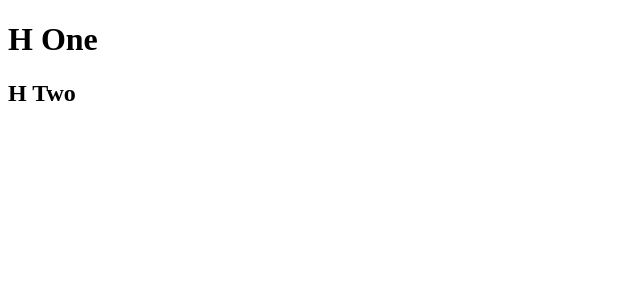
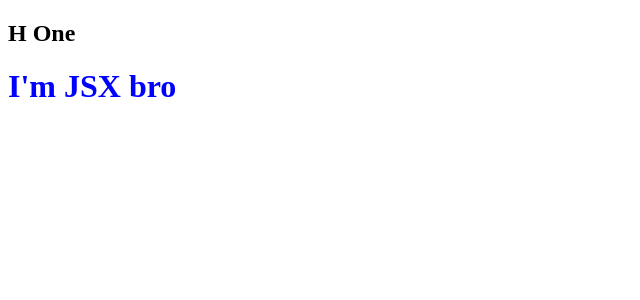
Before and after one commit to KishoreVB70/Namaste-React, a React (Vite) app: page / in a window 1280 px wide. Shown: the top 300 px of the page, without its empty margins (0-640 px from the left). Built offline with nearby package versions, Linux system fonts and the light colour scheme.

Commit message:
Added JSX along with react elements

```diff
--- a/App.js
+++ b/App.js
@@ -1,15 +1,27 @@
 import React from "react";
 import ReactDOM from "react-dom/client";
+
+
+
+
+// Create React elements(Object) - Not HTML DOM element
 // Return react object
-const heading1 = React.createElement("h1", {id: "heading1"}, "H One");
-const heading2 = React.createElement("h2", {id: "heading2"}, "H Two");
+const NormalHeading = React.createElement("h2", {id: "heading1"}, "H One");
 
-const child1 = React.createElement("div", {id: "child1"}, heading1);
-const child2 = React.createElement("div", {id: "child2"}, heading2);
+// This also Returns the same React element as others
+const jsxDiv =
+<div>
+    <h1 id="heading0" >I'm JSX bro</h1>
+</div>
+
+const child1 = React.createElement("div", {id: "child1"}, NormalHeading);
+const child2 = React.createElement("div", {id: "child2"}, jsxDiv);
 
 const parent = React.createElement("div", {id: "parent"}, [child1, child2]);
 
 
+
 const root = ReactDOM.createRoot(document.getElementById("root"));
-// Convert the heading object into heading HTML element, and render the DOM
+
+// Convert the React element into heading HTML DOM element, and render the DOM
 root.render(parent);
--- a/index.css
+++ b/index.css
@@ -1,3 +1,3 @@
-#heading {
+h1 {
     color: blue;
 }
--- a/index.html
+++ b/index.html
@@ -9,6 +9,7 @@
 </head>
 <body>
     <div id="root">
+        <h1>Not rendered</h1>
     </div>
 </body>
 </html>
```
